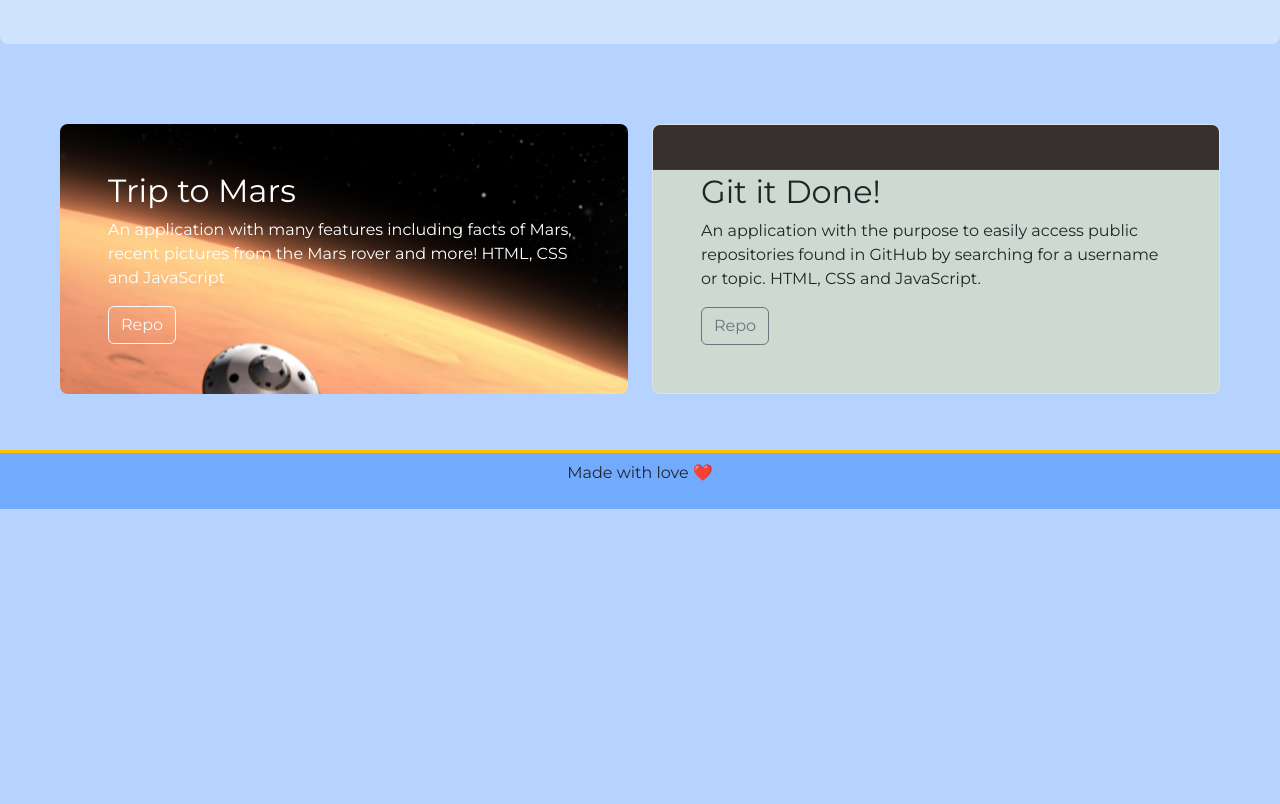
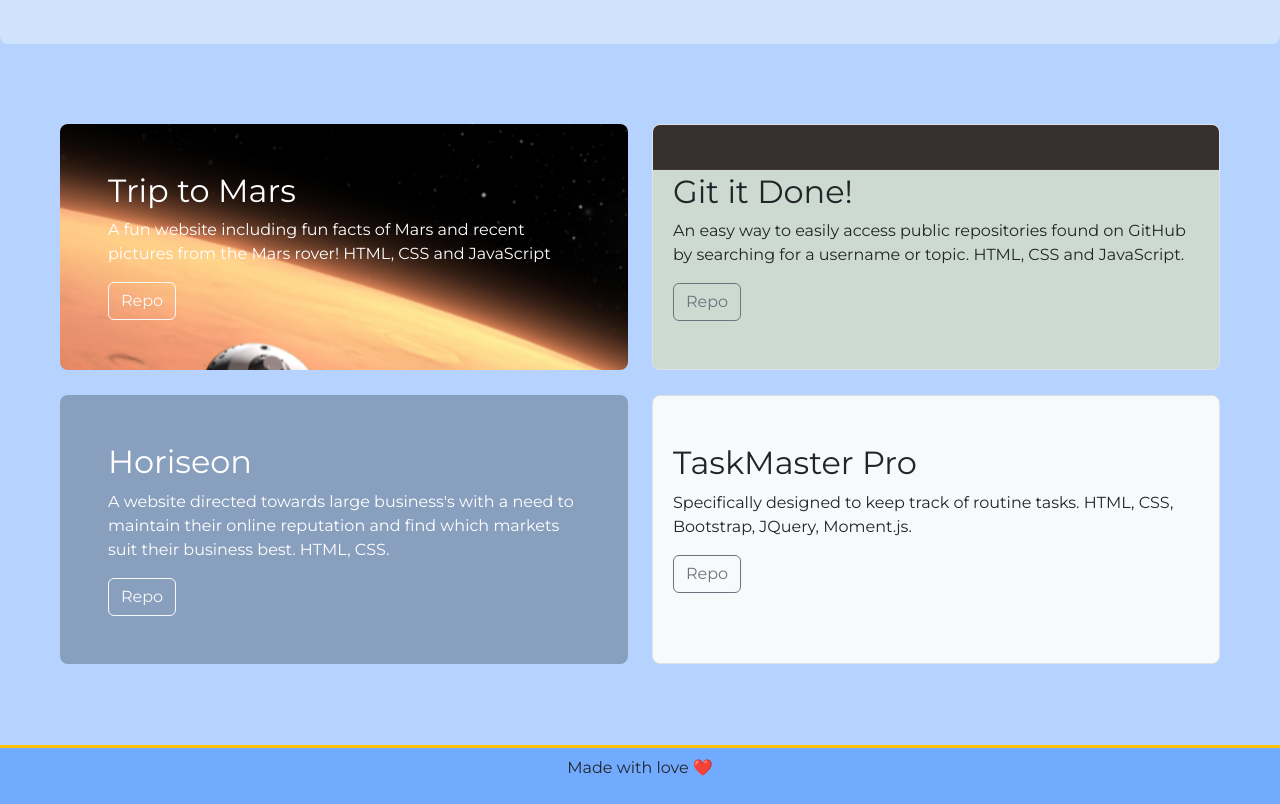
Before and after one commit to gwacky/portfolio-v-2, a plain HTML site: page index.html in a window 1280 px wide. Shown: the part 940-1744 px from the top of the page. Before the commit the page ends 1449 px from the top, so only its background shows below. Drawn offline with nearby package versions, Linux system fonts and the light colour scheme.

Commit message:
added padding and additional contant to conatainers

```diff
--- a/index.html
+++ b/index.html
@@ -182,8 +182,8 @@
             <div class="h-100 p-5 text-bg-dark rounded-3 mars">
               <h2>Trip to Mars</h2>
               <p>
-                An application with many features including facts of Mars,
-                recent pictures from the Mars rover and more! HTML, CSS and
+                A fun website including fun facts of Mars and
+                recent pictures from the Mars rover! HTML, CSS and
                 JavaScript
               </p>
               <a
@@ -195,16 +195,46 @@
             </div>
           </div>
           <div class="col-md-6">
-            <div class="h-100 p-5 bg-light border rounded-3 git_it_done">
+            <div class="h-100 py-5 bg-light border rounded-3 git_it_done">
               <h2>Git it Done!</h2>
               <p>
-                An application with the purpose to easily access public
-                repositories found in GitHub by searching for a username or
+                An easy way to easily access public
+                repositories found on GitHub by searching for a username or
                 topic. HTML, CSS and JavaScript.
               </p>
               <a
                 class="btn btn-outline-secondary"
                 href="https://github.com/gwacky/git-it-done"
+                target="_blank"
+              >
+                Repo
+              </a>
+            </div>
+          </div>
+          <div class="col-md-6 horiseon">
+            <div class="h-100 p-5 text-bg-dark rounded-3 horiseon_descr">
+              <h2>Horiseon</h2>
+              <p>
+                A website directed towards large business's with a need to maintain their online reputation and find which markets suit their business best.
+                HTML, CSS.
+              </p>
+              <a
+                class="btn btn-outline-light"
+                href="https://github.com/gwacky/horiseon"
+                target="_blank"
+                >Repo</a
+              >
+            </div>
+          </div>
+          <div class="col-md-6 taskmaster">
+            <div class="h-100 py-5 bg-light border rounded-3 taskmaster_descr">
+              <h2>TaskMaster Pro</h2>
+              <p>
+                Specifically designed to keep track of routine tasks. HTML, CSS, Bootstrap, JQuery, Moment.js.
+              </p>
+              <a
+                class="btn btn-outline-secondary"
+                href="https://github.com/gwacky/taskmaster-pro"
                 target="_blank"
               >
                 Repo
--- a/style.css
+++ b/style.css
@@ -4,4 +4,23 @@
 
 .git_it_done {
     background-image: url("./assets/images/git_it_done.png");
+    padding: 20px;
 }
+
+.horiseon {
+    padding: 25px;
+}
+
+.horiseon_descr {
+    background-color: #2a607c;
+    padding: 20px;
+}
+
+.taskmaster {
+    padding: 25px;
+}
+
+.taskmaster_descr {
+    background-color: #2a607c;
+    padding: 20px;
+}
```
